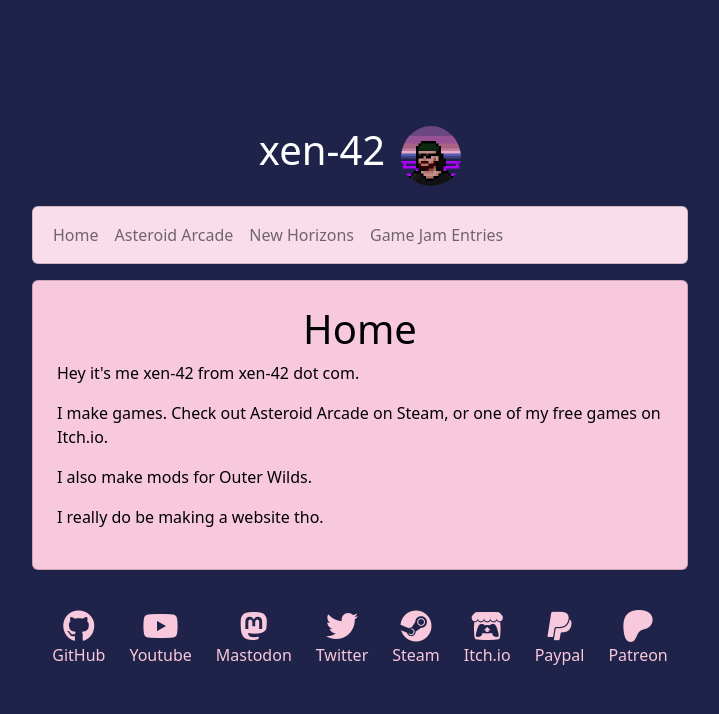
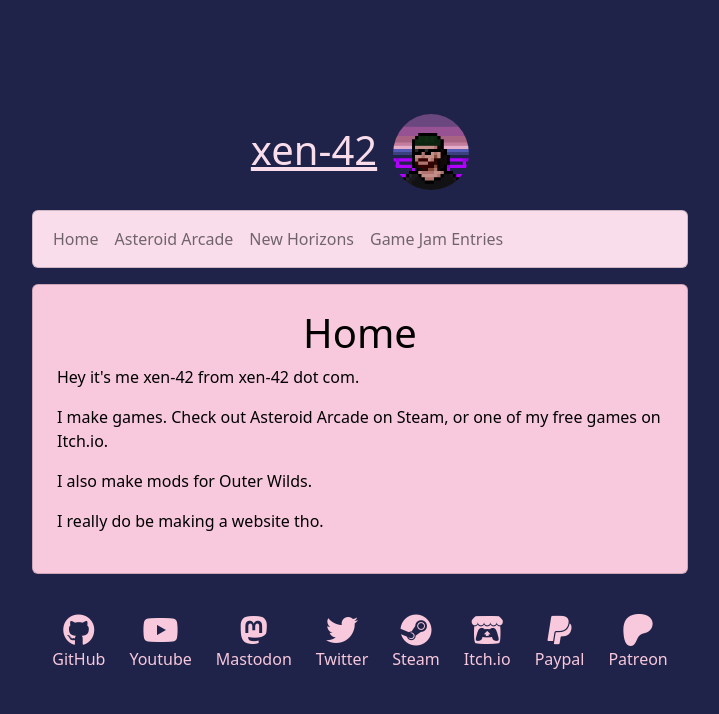
Before and after one commit to xen-42/xen-42.com, an Astro site: page / in a window 1280 px wide. Shown: the whole page, without its empty margins (280-999 px from the left). Built offline with nearby package versions, Linux system fonts and the light colour scheme; Astro itself is replaced by a stand-in of ours.

Commit message:
Fix header alignment

```diff
--- a/src/components/Header.astro
+++ b/src/components/Header.astro
@@ -1,6 +1,14 @@
 <header class="bg-overlay pt-4">
-    <div class="d-flex justify-content-center align-middle mb-0 text-white">
-        <div class="p-2"><h1>xen-42</h1></div>
-        <div class="p-2"><img class="rounded-circle" style="height: 64px; padding-bottom: 4px;" src="/images/avatar_large.png"></div>
+
+    <div class="d-flex justify-content-center text-white pb-2">
+        <a href="/" class="link-light d-flex justify-content-center">
+            <div class="d-flex flex-column justify-content-center pe-2">
+                <h1>xen-42</h1>
+            </div>
+            <div class="ps-2">
+                <img class="rounded-circle" style="height: 80px; padding-bottom: 4px;" src="/images/avatar_large.png">
+            </div>
+        </a>
     </div>
+
 </header>
```
